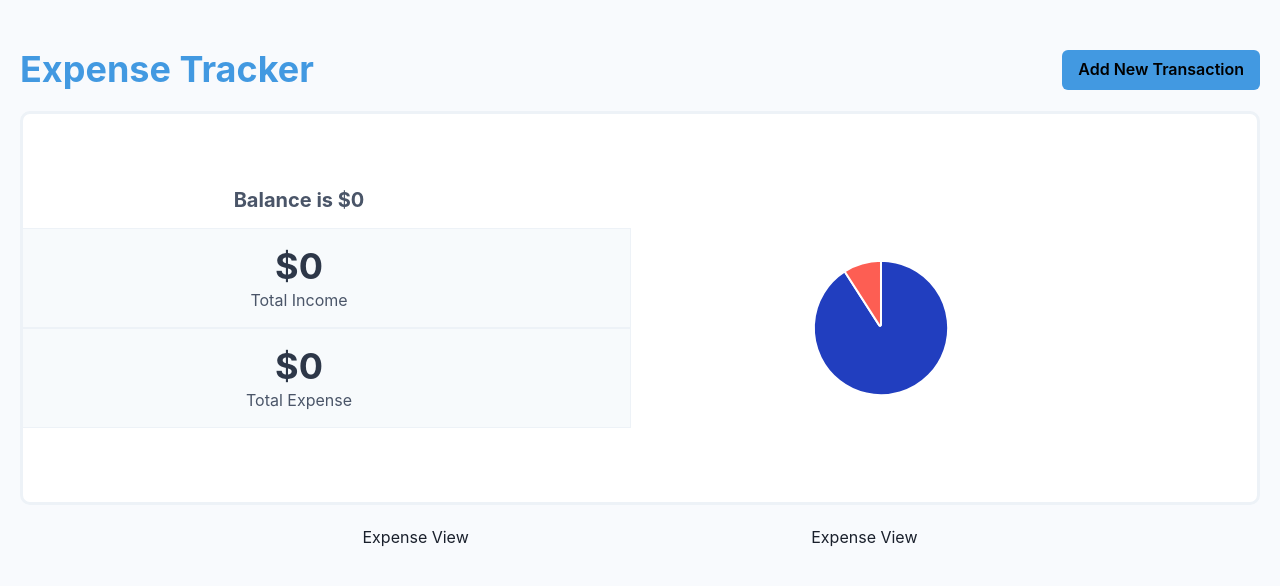
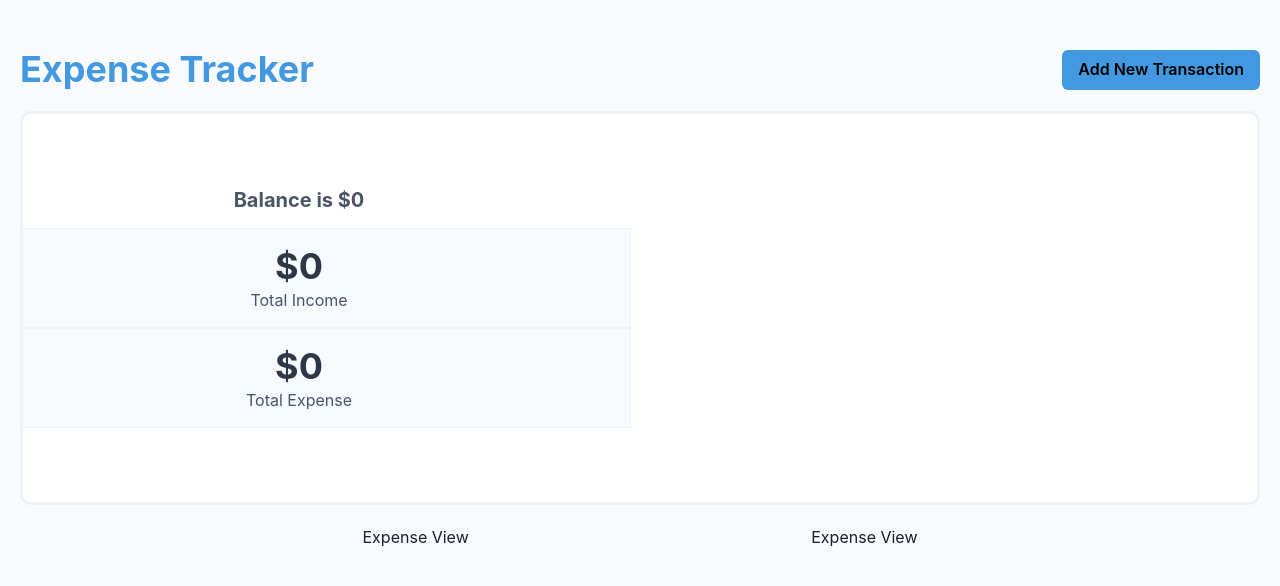
Before and after one commit to JD-Daehyun/myexpensetracker, a React (Create React App) app: page / in a window 1280 px wide. Shown: the top 586 px of the page. Built offline with nearby package versions, Linux system fonts and the light colour scheme.

Commit message:
Update total income and total expense to the chart as well

```diff
--- a/src/components/summary/index.jsx
+++ b/src/components/summary/index.jsx
@@ -81,7 +81,7 @@ export default function Summary({ onClose, isOpen, totalExpense, totalIncome })
           justifyContent={"center"}
         >
           <Heading>
-            <TransactionChartSummary expense={100} income={1000} />
+            <TransactionChartSummary expense={totalExpense} income={totalIncome} />
           </Heading>
         </Box>
       </Flex>
```
